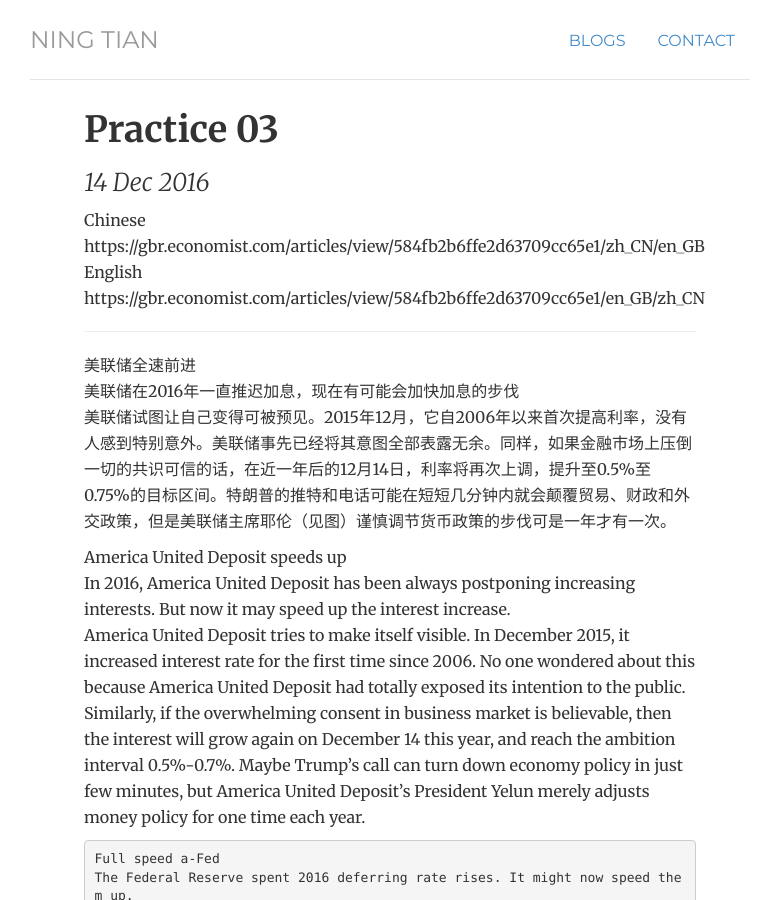
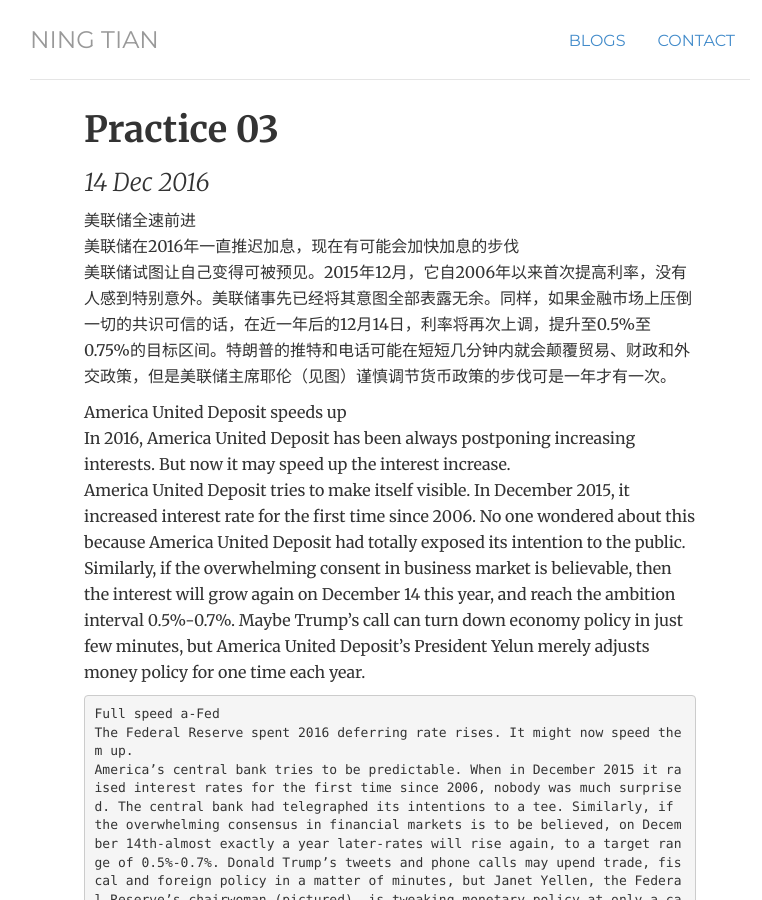
Before and after one commit to ningtian/ningtian.github.io, a Jekyll site: the page built from _posts/2016-12-14-ning-tian-launched.md, in a window 1280 px wide and 900 px high. Shown: the whole window, without its empty margins (250-1012 px from the left). Built offline with Jekyll 4.4.1, drawn with Linux system fonts in a browser that asks for light colours; comment, search, counter and statistics services are not loaded; some of the changed text lies outside the part shown.

Commit message:
Update 2016-12-14-ning-tian-launched.md

```diff
--- a/_posts/2016-12-14-ning-tian-launched.md
+++ b/_posts/2016-12-14-ning-tian-launched.md
@@ -3,12 +3,7 @@
 title: "Practice 03"
 ---
 
-Chinese
-https://gbr.economist.com/articles/view/584fb2b6ffe2d63709cc65e1/zh_CN/en_GB
-English
-https://gbr.economist.com/articles/view/584fb2b6ffe2d63709cc65e1/en_GB/zh_CN
 
-*****************************************************************************
 
 美联储全速前进
 美联储在2016年一直推迟加息，现在有可能会加快加息的步伐
```
Also changed, not shown: other parts of _posts/2016-12-14-ning-tian-launched.md (+7 -0 lines).
